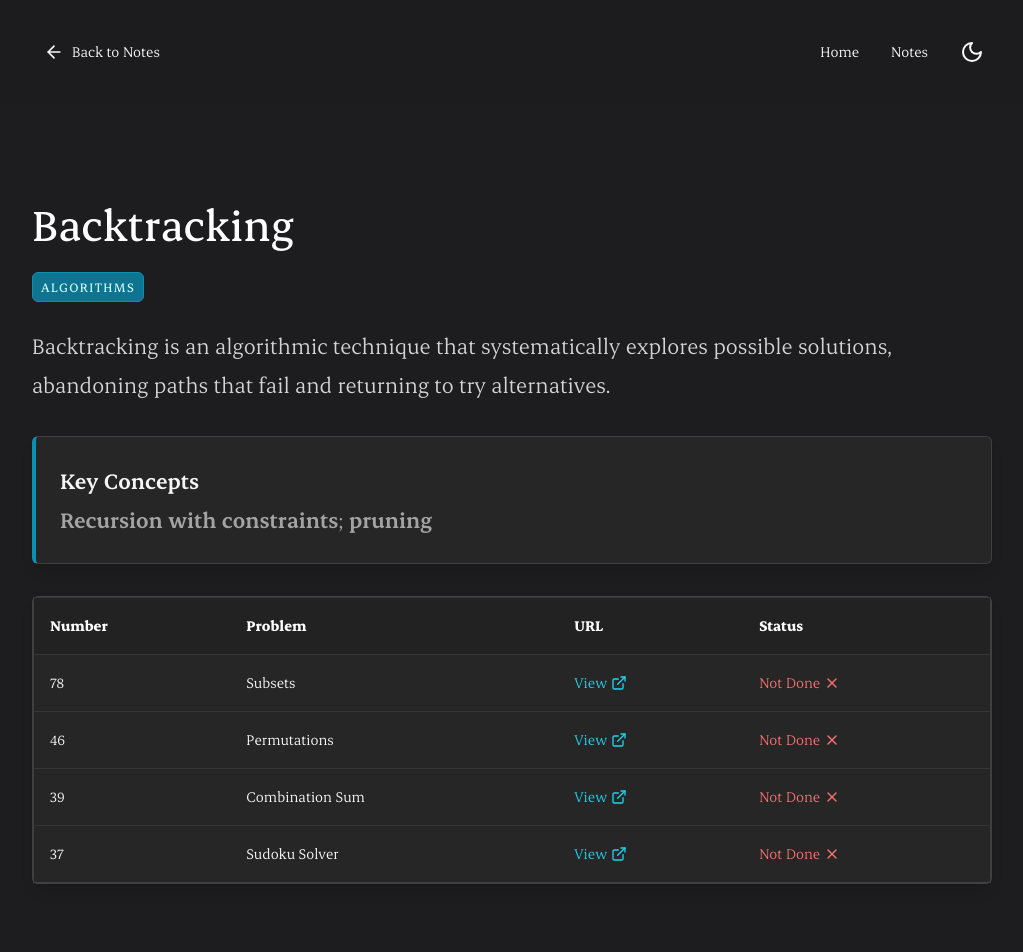
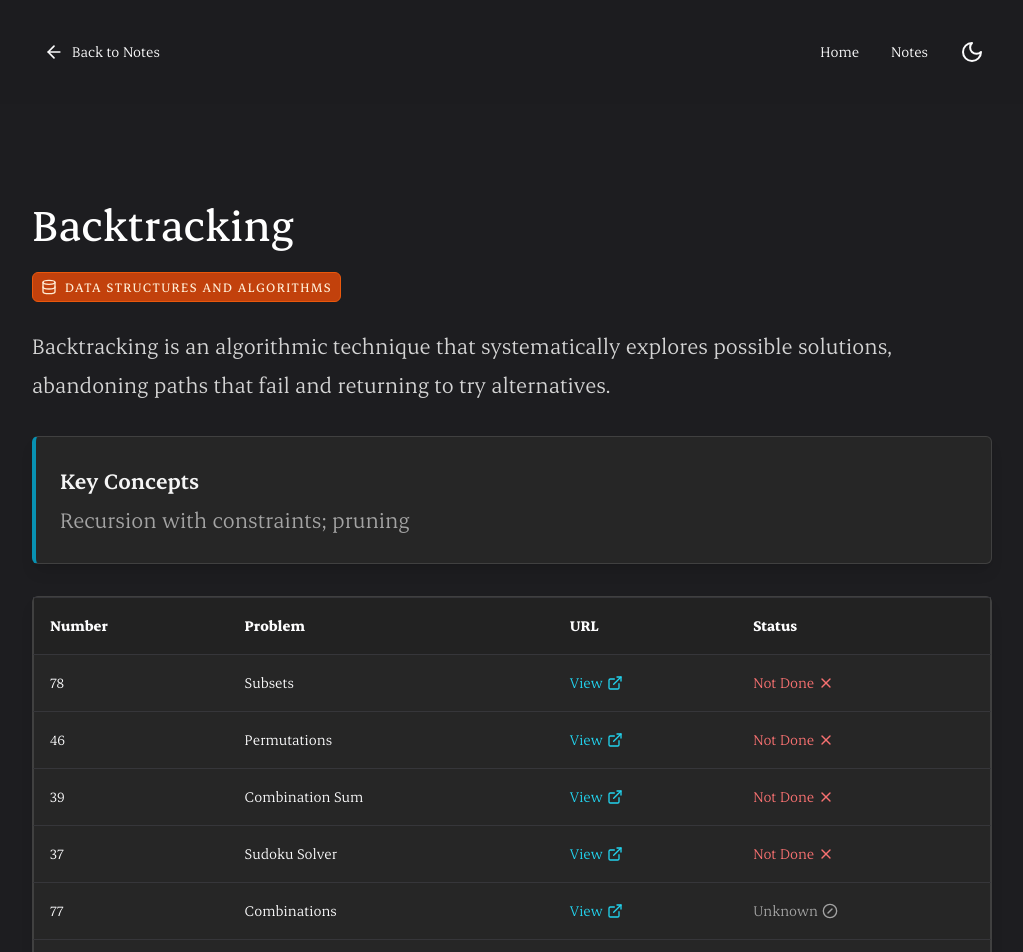
Before and after one commit to pnewsam/paultnewsam.com, a Next.js app: page /notes/data-structures-and-algorithms/backtracking in a window 1280 px wide. Shown: the top 952 px of the page, without its empty margins (128-1151 px from the left). Built offline with nearby package versions, Linux system fonts and the light colour scheme.

Commit message:
More tweaks

```diff
--- a/src/app/notes/_components/StatusText.tsx
+++ b/src/app/notes/_components/StatusText.tsx
@@ -7,7 +7,7 @@ const statusVariants = cva("inline-flex items-center gap-1", {
       done: "text-green-500 dark:text-green-400",
       attempted: "text-yellow-500 dark:text-yellow-400",
       "not done": "text-red-500 dark:text-red-400",
-      unknown: "text-gray-500 dark:text-gray-400",
+      unknown: "text-neutral-500 dark:text-neutral-400",
     },
   },
 });
--- a/src/app/notes/data-structures-and-algorithms/arrays-and-hashing/page.tsx
+++ b/src/app/notes/data-structures-and-algorithms/arrays-and-hashing/page.tsx
@@ -1,11 +1,10 @@
 import { Container } from "@/components/Container";
 import { PageHeader } from "@/components/PageHeader";
 import { Body } from "@/components/typography/Body";
-import { Bold } from "@/components/typography/Bold";
 import { H2 } from "@/components/typography/H2";
 import { Mark } from "@/components/typography/Mark";
+import { Category } from "@/constants/pageMetadata";
 import { arraysAndHashing } from "@/constants/problems";
-import { firstHalf } from "@/utils/array";
 
 import { Callout } from "../../_components/Callout";
 import { Summary } from "../../_components/Summary";
@@ -16,7 +15,7 @@ export default function Page() {
       <section className="py-12 md:py-24">
         <PageHeader
           title="Arrays and Hashing"
-          tags={["Data Structures", "Algorithms"]}
+          tags={[Category.DataStructuresAndAlgorithms]}
         />
         <Callout title="Key Concepts" className="mb-8">
           Sliding window; two-pointer technique; hashing for fast lookups
--- a/src/app/notes/data-structures-and-algorithms/backtracking/page.tsx
+++ b/src/app/notes/data-structures-and-algorithms/backtracking/page.tsx
@@ -1,9 +1,8 @@
 import { Container } from "@/components/Container";
 import { PageHeader } from "@/components/PageHeader";
 import { Body } from "@/components/typography/Body";
-import { Bold } from "@/components/typography/Bold";
+import { Category } from "@/constants/pageMetadata";
 import { backtracking } from "@/constants/problems";
-import { firstHalf } from "@/utils/array";
 
 import { Callout } from "../../_components/Callout";
 import { Summary } from "../../_components/Summary";
@@ -12,7 +11,10 @@ export default function Backtracking() {
   return (
     <Container>
       <section className="py-12 md:py-24">
-        <PageHeader title="Backtracking" tags={["Algorithms"]} />
+        <PageHeader
+          title="Backtracking"
+          tags={[Category.DataStructuresAndAlgorithms]}
+        />
         <Body>
           Backtracking is an algorithmic technique that systematically explores
           possible solutions, abandoning paths that fail and returning to try
@@ -20,12 +22,10 @@ export default function Backtracking() {
         </Body>
 
         <Callout title="Key Concepts" className="mb-8">
-          <Bold>Recursion with constraints</Bold>
-          ;&nbsp;
-          <Bold>pruning</Bold>
+          Recursion with constraints; pruning
         </Callout>
 
-        <Summary problems={firstHalf(backtracking)} />
+        <Summary problems={backtracking} />
       </section>
     </Container>
   );
--- a/src/app/notes/data-structures-and-algorithms/binary-search/page.tsx
+++ b/src/app/notes/data-structures-and-algorithms/binary-search/page.tsx
@@ -4,8 +4,8 @@ import { PageHeader } from "@/components/PageHeader";
 import { Body } from "@/components/typography/Body";
 import { Bold } from "@/components/typography/Bold";
 import { Code } from "@/components/typography/Code";
+import { Category } from "@/constants/pageMetadata";
 import { binarySearch } from "@/constants/problems";
-import { firstHalf } from "@/utils/array";
 
 import { Callout } from "../../_components/Callout";
 import { Summary } from "../../_components/Summary";
@@ -31,7 +31,7 @@ export default function Page() {
       <section className="py-12 md:py-24">
         <PageHeader
           title="Binary Search"
-          tags={["Data Structures", "Algorithms"]}
+          tags={[Category.DataStructuresAndAlgorithms]}
         />
 
         <Callout title="Key Concepts" className="mb-8">
--- a/src/app/notes/data-structures-and-algorithms/dynamic-programming/page.tsx
+++ b/src/app/notes/data-structures-and-algorithms/dynamic-programming/page.tsx
@@ -1,6 +1,6 @@
 import { Container } from "@/components/Container";
 import { PageHeader } from "@/components/PageHeader";
-import { Bold } from "@/components/typography/Bold";
+import { Category } from "@/constants/pageMetadata";
 import { dynamicProgramming } from "@/constants/problems";
 
 import { Callout } from "../../_components/Callout";
@@ -12,7 +12,7 @@ export default function Page() {
       <section className="py-12 md:py-24">
         <PageHeader
           title="Dynamic Programming"
-          tags={["Data Structures", "Algorithms"]}
+          tags={[Category.DataStructuresAndAlgorithms]}
         />
         <Callout title="Key Concepts" className="mb-8">
           Bottom-up vs top-down; memoization
--- a/src/app/notes/data-structures-and-algorithms/graphs/page.tsx
+++ b/src/app/notes/data-structures-and-algorithms/graphs/page.tsx
@@ -1,6 +1,6 @@
 import { Container } from "@/components/Container";
 import { PageHeader } from "@/components/PageHeader";
-import { Bold } from "@/components/typography/Bold";
+import { Category } from "@/constants/pageMetadata";
 import { graphs } from "@/constants/problems";
 
 import { Callout } from "../../_components/Callout";
@@ -10,7 +10,10 @@ export default function Page() {
   return (
     <Container>
       <section className="py-12 md:py-24">
-        <PageHeader title="Graphs" tags={["Data Structures", "Algorithms"]} />
+        <PageHeader
+          title="Graphs"
+          tags={[Category.DataStructuresAndAlgorithms]}
+        />
 
         <Callout title="Key Concepts" className="mb-8">
           BFS; DFS; adjacency lists; detecting cycles
--- a/src/app/notes/data-structures-and-algorithms/greedy-algorithms/page.tsx
+++ b/src/app/notes/data-structures-and-algorithms/greedy-algorithms/page.tsx
@@ -1,8 +1,7 @@
 import { Container } from "@/components/Container";
 import { PageHeader } from "@/components/PageHeader";
-import { Bold } from "@/components/typography/Bold";
+import { Category } from "@/constants/pageMetadata";
 import { greedyAlgorithms } from "@/constants/problems";
-import { firstHalf } from "@/utils/array";
 
 import { Callout } from "../../_components/Callout";
 import { Summary } from "../../_components/Summary";
@@ -13,7 +12,7 @@ export default function Page() {
       <section className="py-12 md:py-24">
         <PageHeader
           title="Greedy Algorithms"
-          tags={["Data Structures", "Algorithms"]}
+          tags={[Category.DataStructuresAndAlgorithms]}
         />
 
         <Callout title="Key Concepts" className="mb-8">
--- a/src/app/notes/data-structures-and-algorithms/heaps-and-priority-queues/page.tsx
+++ b/src/app/notes/data-structures-and-algorithms/heaps-and-priority-queues/page.tsx
@@ -2,6 +2,7 @@ import { CodeSnippet } from "@/components/CodeSnippet";
 import { Container } from "@/components/Container";
 import { PageHeader } from "@/components/PageHeader";
 import { Body } from "@/components/typography/Body";
+import { Category } from "@/constants/pageMetadata";
 import { heapsAndPriorityQueues } from "@/constants/problems";
 import { firstHalf } from "@/utils/array";
 
@@ -47,7 +48,7 @@ export default function HeapsAndPriorityQueuesPage() {
       <section className="py-12 md:py-24">
         <PageHeader
           title="Heaps and Priority Queues"
-          tags={["Data Structures", "Typescript"]}
+          tags={[Category.DataStructuresAndAlgorithms]}
         />
         <Body>A min heap implementation in Typescript.</Body>
         <CodeSnippet code={snippet} language="typescript" />
--- a/src/app/notes/data-structures-and-algorithms/linked-lists/page.tsx
+++ b/src/app/notes/data-structures-and-algorithms/linked-lists/page.tsx
@@ -1,6 +1,6 @@
 import { Container } from "@/components/Container";
 import { PageHeader } from "@/components/PageHeader";
-import { Bold } from "@/components/typography/Bold";
+import { Category } from "@/constants/pageMetadata";
 import { linkedLists } from "@/constants/problems";
 
 import { Callout } from "../../_components/Callout";
@@ -12,7 +12,7 @@ export default function Page() {
       <section className="py-12 md:py-24">
         <PageHeader
           title="Linked Lists"
-          tags={["Data Structures", "Algorithms"]}
+          tags={[Category.DataStructuresAndAlgorithms]}
         />
 
         <Callout title="Key Concepts" className="mb-8">
--- a/src/app/notes/data-structures-and-algorithms/stacks-and-queues/page.tsx
+++ b/src/app/notes/data-structures-and-algorithms/stacks-and-queues/page.tsx
@@ -1,6 +1,5 @@
 import { Container } from "@/components/Container";
 import { PageHeader } from "@/components/PageHeader";
-import { Bold } from "@/components/typography/Bold";
 import { Category } from "@/constants/pageMetadata";
 import { stacksAndQueues } from "@/constants/problems";
 
--- a/src/app/notes/data-structures-and-algorithms/trees/page.tsx
+++ b/src/app/notes/data-structures-and-algorithms/trees/page.tsx
@@ -2,10 +2,9 @@ import { CodeSnippet } from "@/components/CodeSnippet";
 import { Container } from "@/components/Container";
 import { PageHeader } from "@/components/PageHeader";
 import { Body } from "@/components/typography/Body";
-import { Bold } from "@/components/typography/Bold";
 import { H3 } from "@/components/typography/H3";
+import { Category } from "@/constants/pageMetadata";
 import { trees } from "@/constants/problems";
-import { firstHalf } from "@/utils/array";
 
 import { Callout } from "../../_components/Callout";
 import { Summary } from "../../_components/Summary";
@@ -94,7 +93,10 @@ export default function BinaryTreeTraversalPage() {
   return (
     <Container>
       <section className="py-12 md:py-24">
-        <PageHeader title="Trees" tags={["Data Structures", "Typescript"]} />
+        <PageHeader
+          title="Trees"
+          tags={[Category.DataStructuresAndAlgorithms]}
+        />
 
         <Callout title="Key Concepts" className="mb-8">
           DFS; BFS; recursion
--- a/src/app/notes/data-structures-and-algorithms/tries/page.tsx
+++ b/src/app/notes/data-structures-and-algorithms/tries/page.tsx
@@ -1,6 +1,6 @@
 import { Container } from "@/components/Container";
 import { PageHeader } from "@/components/PageHeader";
-import { Bold } from "@/components/typography/Bold";
+import { Category } from "@/constants/pageMetadata";
 import { tries } from "@/constants/problems";
 
 import { Callout } from "../../_components/Callout";
@@ -10,7 +10,10 @@ export default function Page() {
   return (
     <Container>
       <section className="py-12 md:py-24">
-        <PageHeader title="Tries" tags={["Data Structures", "Algorithms"]} />
+        <PageHeader
+          title="Tries"
+          tags={[Category.DataStructuresAndAlgorithms]}
+        />
         <Callout title="Key Concepts" className="mb-8">
           Prefix trees; character-by-character search
         </Callout>
```
